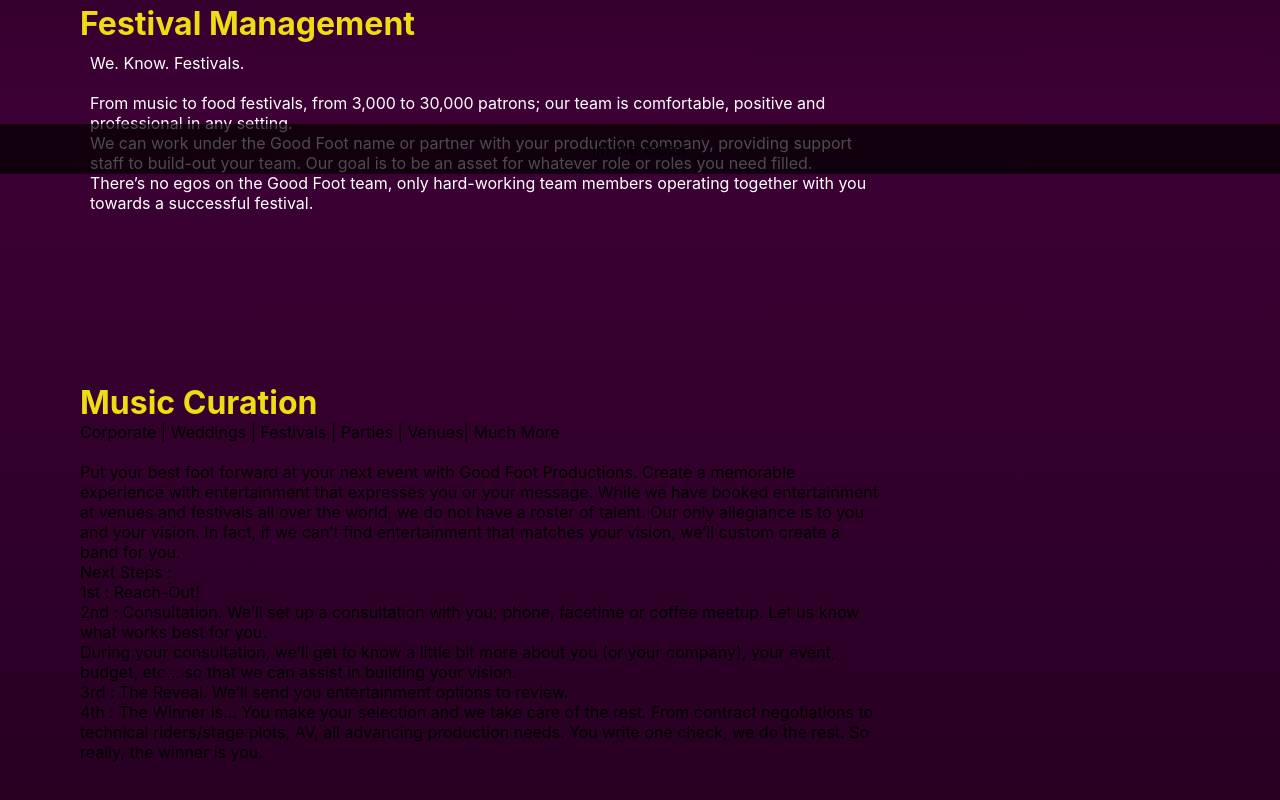
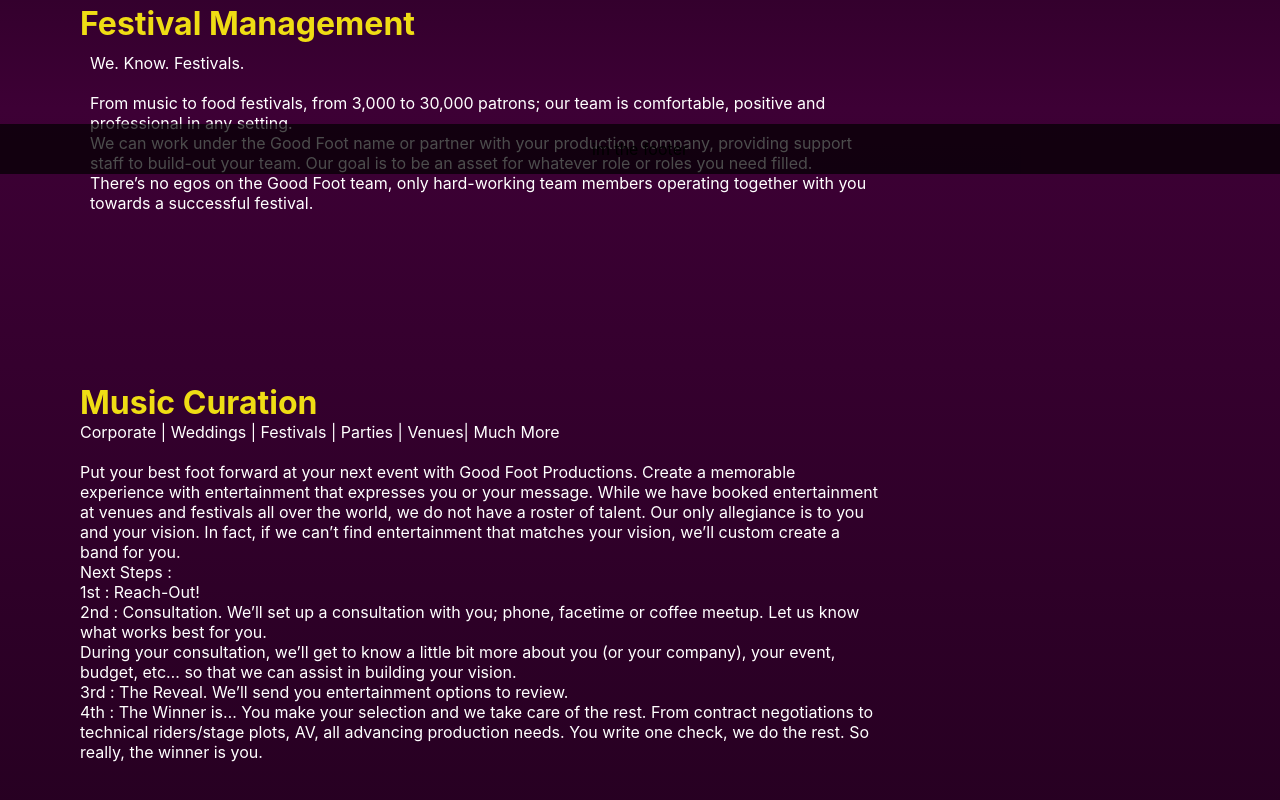
Before and after one commit to saracward/gfwebsite, a React (Create React App) app: page /services in a window 1280 px wide. Shown: the part 626-1426 px from the top of the page. Built offline with nearby package versions, Linux system fonts and the light colour scheme.

Commit message:
music curation words white

```diff
--- a/src/styles/MusicCuration.css
+++ b/src/styles/MusicCuration.css
@@ -1,3 +1,3 @@
-/* .musicwords {
-  padding: 30px;
-} */
+.musicwords {
+  color: white;
+}
```
